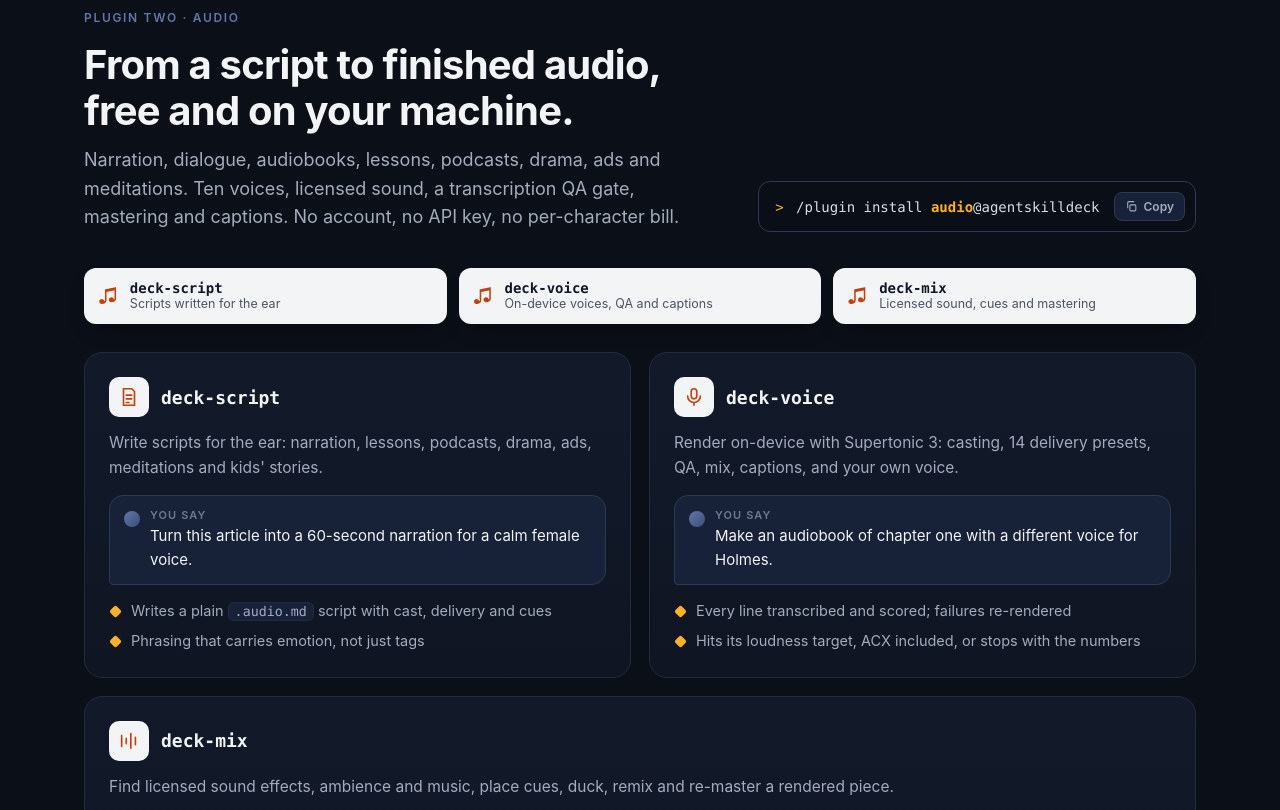
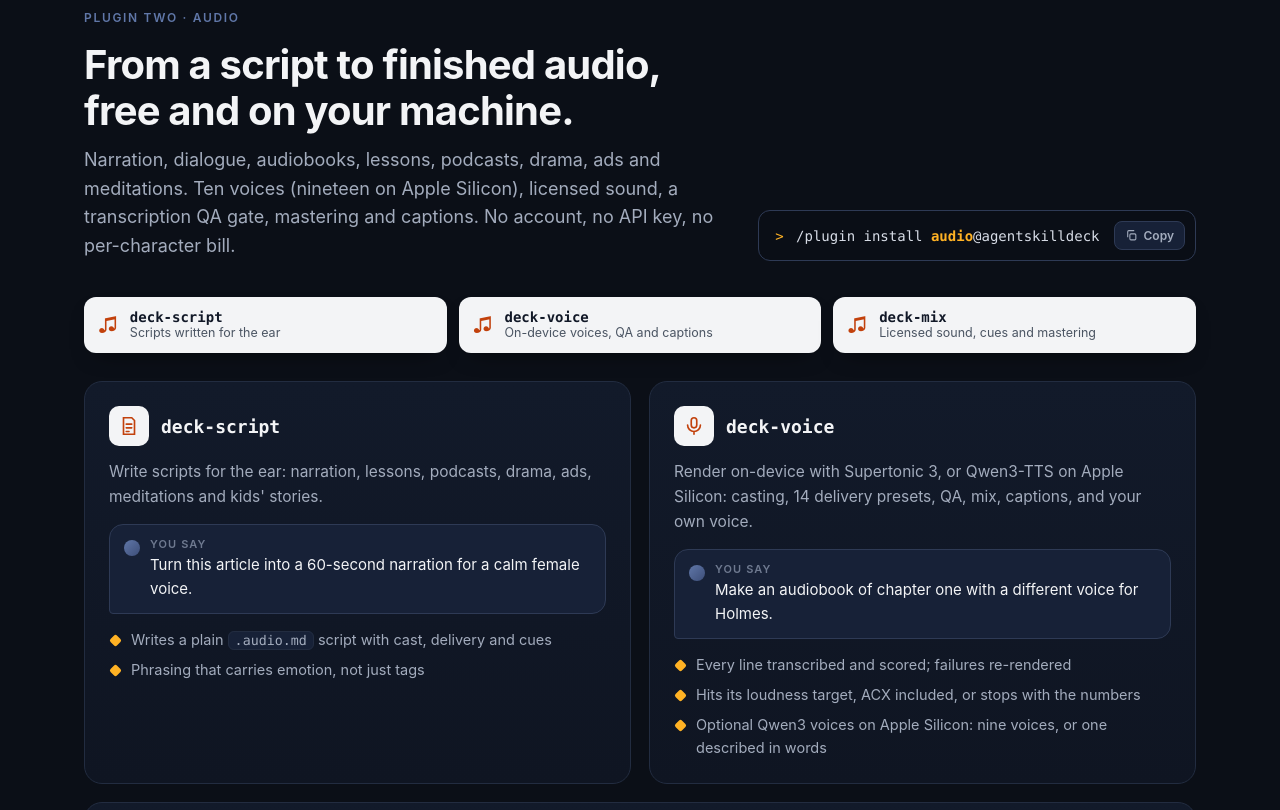
Before and after one commit to AgentSkillDeck/agentskilldeck.github.io, a plain HTML site: page index.html in a window 1280 px wide. Shown: the part 2643-3453 px from the top of the page. Drawn offline with Linux system fonts and the light colour scheme; no server answers.

Commit message:
Audio 0.2.0: Qwen3 voices on Apple Silicon

```diff
--- a/index.html
+++ b/index.html
@@ -410,7 +410,7 @@
       <div>
         <span class="eyebrow">Plugin two · audio</span>
         <h2>From a script to finished audio, free and on your machine.</h2>
-        <p class="lede">Narration, dialogue, audiobooks, lessons, podcasts, drama, ads and meditations. Ten voices, licensed sound, a transcription QA gate, mastering and captions. No account, no API key, no per-character bill.</p>
+        <p class="lede">Narration, dialogue, audiobooks, lessons, podcasts, drama, ads and meditations. Ten voices (nineteen on Apple Silicon), licensed sound, a transcription QA gate, mastering and captions. No account, no API key, no per-character bill.</p>
       </div>
       <button type="button" class="chip" data-copy="/plugin install audio@agentskilldeck" aria-label="Copy /plugin install audio@agentskilldeck"><code><span class="p">&gt;</span> /plugin install <b>audio</b>@agentskilldeck</code><span class="chip-act"><svg viewBox="0 0 24 24" aria-hidden="true"><rect x="9" y="9" width="11" height="11" rx="2"/><path d="M5 15V5a2 2 0 012-2h10"/></svg><em>Copy</em></span></button>
     </div>
@@ -426,9 +426,9 @@
       </article>
       <article class="skill" id="deck-voice">
         <header><span class="ico"><svg viewBox="0 0 24 24" fill="none" stroke="currentColor" stroke-width="1.8" stroke-linecap="round"><rect x="9" y="3" width="6" height="11" rx="3"/><path d="M5 11a7 7 0 0014 0M12 18v3"/></svg></span><h3>deck-voice</h3></header>
-        <p class="what">Render on-device with Supertonic 3: casting, 14 delivery presets, QA, mix, captions, and your own voice.</p>
+        <p class="what">Render on-device with Supertonic 3, or Qwen3-TTS on Apple Silicon: casting, 14 delivery presets, QA, mix, captions, and your own voice.</p>
         <div class="say"><small>You say</small>Make an audiobook of chapter one with a different voice for Holmes.</div>
-        <ul class="does"><li>Every line transcribed and scored; failures re-rendered</li><li>Hits its loudness target, ACX included, or stops with the numbers</li></ul>
+        <ul class="does"><li>Every line transcribed and scored; failures re-rendered</li><li>Hits its loudness target, ACX included, or stops with the numbers</li><li>Optional Qwen3 voices on Apple Silicon: nine voices, or one described in words</li></ul>
       </article>
       <article class="skill" id="deck-mix" style="grid-column:1 / -1">
         <header><span class="ico"><svg viewBox="0 0 24 24" fill="none" stroke="currentColor" stroke-width="1.8" stroke-linecap="round"><path d="M4 6v12M9 9v6M14 4v16M19 8v8"/></svg></span><h3>deck-mix</h3></header>
@@ -552,7 +552,7 @@
 
 <footer>
   <div class="wrap">
-    <span>AgentSkillDeck · Apache-2.0 · <a id="versions" href="https://github.com/AgentSkillDeck/skills/blob/main/.claude-plugin/marketplace.json">ui <span data-v="ui">v0.2.1</span> · audio <span data-v="audio">v0.1.1</span></a></span>
+    <span>AgentSkillDeck · Apache-2.0 · <a id="versions" href="https://github.com/AgentSkillDeck/skills/blob/main/.claude-plugin/marketplace.json">ui <span data-v="ui">v0.2.1</span> · audio <span data-v="audio">v0.2.0</span></a></span>
     <span>Credits and third-party licences in <a href="https://github.com/AgentSkillDeck/skills/blob/main/NOTICE">NOTICE</a> · A <a href="https://laxsociety.github.io">Lax Society</a> project</span>
   </div>
 </footer>
```
